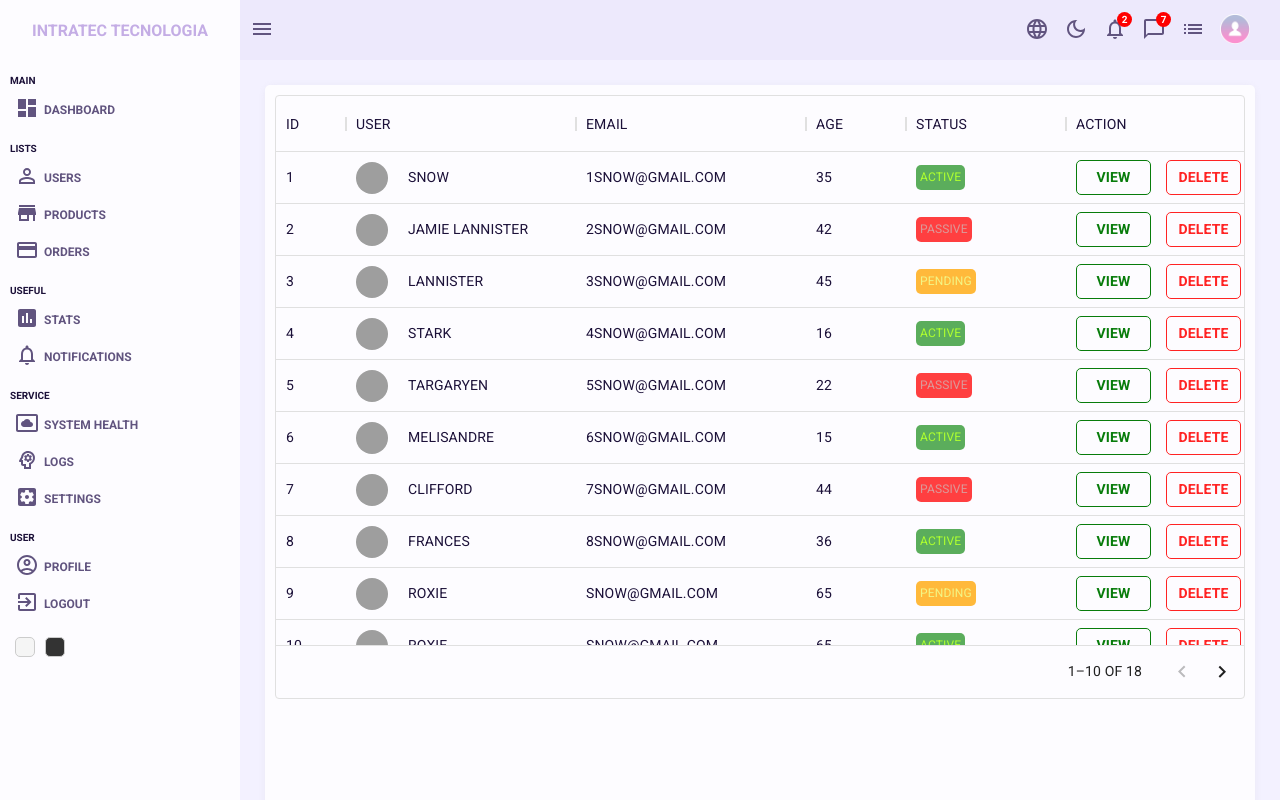
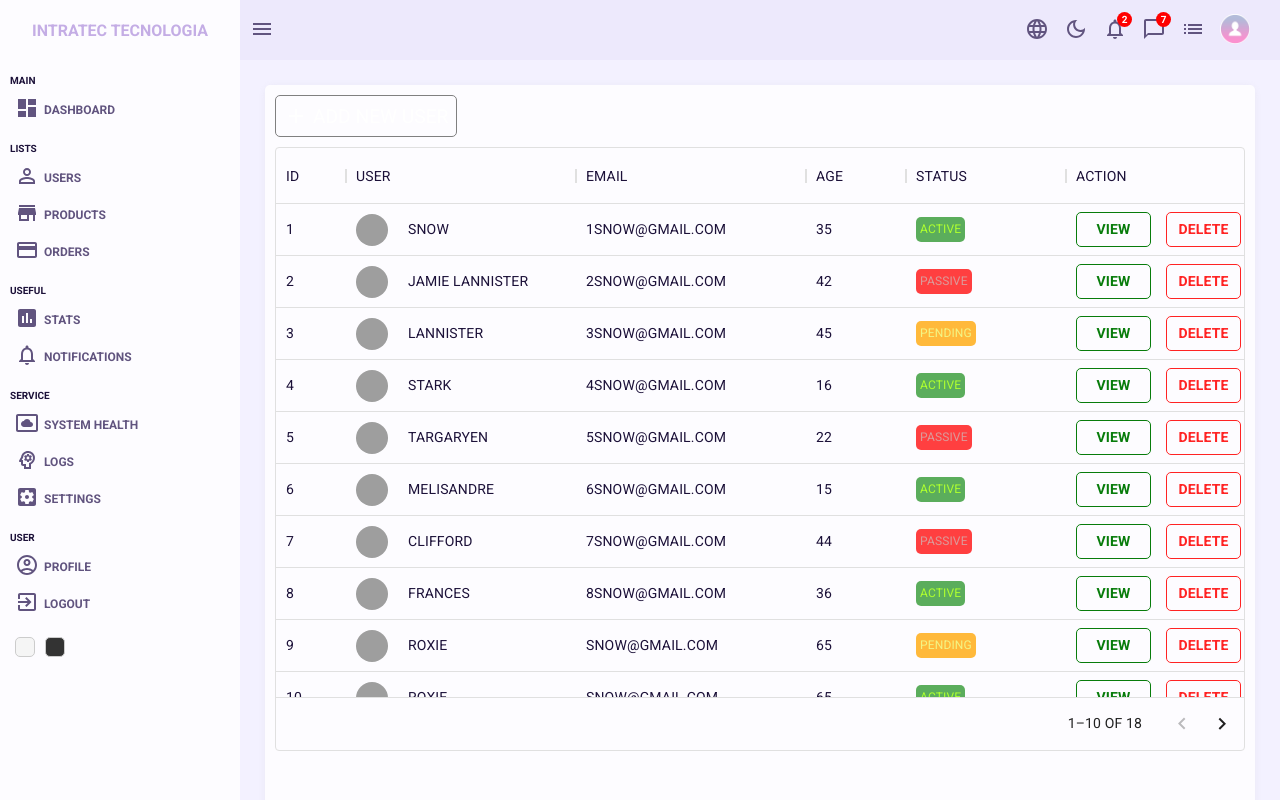
Before and after one commit to valdir-ti/intratec-web, a React (Create React App) app: page /logs in a window 1280 px wide. Built offline with nearby package versions, Linux system fonts and the light colour scheme; no server answers; sample sign-in values are in the browser's storage; grey boxes are pictures that could not be loaded.

Commit message:
feat: add button on datatable

```diff
--- a/src/components/AppRoutes/index.tsx
+++ b/src/components/AppRoutes/index.tsx
@@ -6,6 +6,7 @@ import {
   Navigate
 } from "react-router-dom";
 
+import New from "../New";
 import List from "../List";
 import Single from "../Single";
 import NotFound from "../NotFound";
@@ -45,6 +46,14 @@ const AppRoutes = () => {
                 element={
                   <RequireAuth>
                     <List />
+                  </RequireAuth>
+                }
+              />
+              <Route
+                path="new"
+                element={
+                  <RequireAuth>
+                    <New />
                   </RequireAuth>
                 }
               />
--- a/src/components/List/index.tsx
+++ b/src/components/List/index.tsx
@@ -1,14 +1,15 @@
 import Layout from '../../pages/Layout'
 import Datatable from '../Datatable'
-import { Container } from './styles'
+
+import * as S from './styles'
 
 const List = () => {
-
   return (
     <Layout>
-      <Container>
+      <S.Container>
+        <S.LinkStyled to='/users/new'><S.PlusIcon />Add new user</S.LinkStyled>
         <Datatable />
-      </Container>
+      </S.Container>
     </Layout>
   )
 }
--- a/src/components/List/styles.ts
+++ b/src/components/List/styles.ts
@@ -1,4 +1,6 @@
 import styled from "styled-components";
+import { Link } from 'react-router-dom';
+import { Add } from '@mui/icons-material'
 
 export const Container = styled.div`
     border-radius: var(--main-radius);
@@ -12,3 +14,25 @@ export const Container = styled.div`
     -webkit-box-shadow: 2px 4px 10px 1px rgba(0, 0, 0, 0.47);
     box-shadow: 0px 1px 8px -3px rgba(201, 201, 201, 0.47);
 `;
+
+export const LinkStyled = styled(Link)`
+    color: #fff;
+    text-decoration: none;
+    font-size: 1.2rem;
+    cursor: pointer;
+    margin-bottom: 10px;
+    display: flex;
+    align-items: center;
+    justify-content: center;
+    border: 1px solid gray;
+    padding: 8px;
+    border-radius: 5px;
+    &:hover {
+        color: ${props => props.theme.colors.menu};
+        background-color: ${props => props.theme.colors.secondText};
+    }
+`
+
+export const PlusIcon = styled(Add)`
+    margin-right: 5px;
+`
--- /dev/null
+++ b/src/components/New/index.tsx
@@ -0,0 +1,12 @@
+import Layout from '../../pages/Layout'
+import * as S from './styles'
+
+const New = () => {
+  return (
+    <Layout>
+        <S.Container>New</S.Container>
+    </Layout>
+  )
+}
+
+export default New
--- /dev/null
+++ b/src/components/New/styles.ts
@@ -0,0 +1,3 @@
+import styled from "styled-components";
+
+export const Container = styled.div``
```
Also changed, not shown: src/components/_Main/index.tsx (deleted, +0 -15 lines), src/components/_Main/styles.ts (deleted, +0 -8 lines), src/components/index/Chart.tsx (deleted, +0 -9 lines), src/components/index/styles.ts (deleted, +0 -7 lines).
